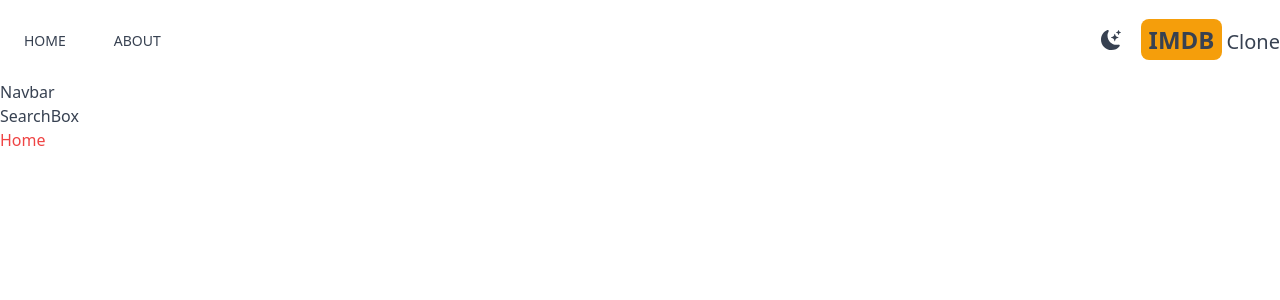
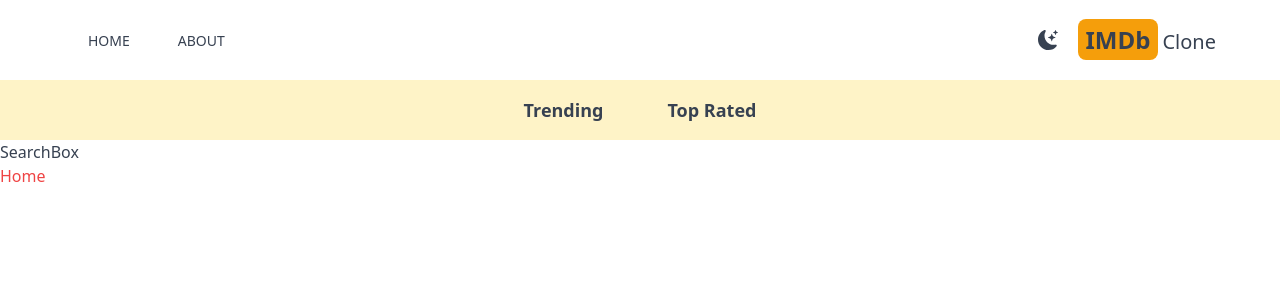
Before and after one commit to feras-alkilani/IMDB-clone, a Next.js app: page / in a window 1280 px wide. Shown: the top 300 px of the page. Built offline with nearby package versions, Linux system fonts and the light colour scheme.

Commit message:
create the navbar component

```diff
--- a/src/components/Header.jsx
+++ b/src/components/Header.jsx
@@ -1,14 +1,13 @@
-import React from "react";
 import MenuItem from "./MenuItem";
-import DarkModeSwitch from "./DarkModeSwitch";
 import { AiFillHome } from "react-icons/ai";
 import { BsFillInfoCircleFill } from "react-icons/bs";
 import Link from "next/link";
+import DarkModeSwitch from "./DarkModeSwitch";
 
 export default function Header() {
   return (
-    <div className="flex justify-between mx-2 mx-w-6xl sm:mx-auto items-center py-6">
-      <div className="flex  ">
+    <div className="flex justify-between mx-2 max-w-6xl sm:mx-auto items-center py-6">
+      <div className="flex">
         <MenuItem title="HOME" address="/" Icon={AiFillHome} />
         <MenuItem title="ABOUT" address="/about" Icon={BsFillInfoCircleFill} />
       </div>
@@ -17,7 +16,7 @@
         <Link href="/">
           <h2 className="text-2xl">
             <span className="font-bold bg-amber-500 py-1 px-2 rounded-lg mr-1">
-              IMDB
+              IMDb
             </span>
             <span className="text-xl hidden sm:inline">Clone</span>
           </h2>
--- a/src/components/Navbar.jsx
+++ b/src/components/Navbar.jsx
@@ -1,5 +1,11 @@
 import React from "react";
+import NavbarItem from "./NavbarItem";
 
 export default function Navbar() {
-  return <div>Navbar</div>;
+  return (
+    <div className="flex justify-center items-center space-x-4  dark:bg-gray-600 bg-amber-100 lg:text-lg p-4 ">
+      <NavbarItem title="Trending" param="fetchTrending" />
+      <NavbarItem title="Top Rated" param="fetchTopRated" />
+    </div>
+  );
 }
--- /dev/null
+++ b/src/components/NavbarItem.jsx
@@ -0,0 +1,25 @@
+"use client";
+
+import Link from "next/link";
+import React from "react";
+import { useSearchParams } from "next/navigation";
+
+export default function NavbarItem({ title, param }) {
+  const searchParams = useSearchParams();
+  const genre = searchParams.get("genre");
+  return (
+    <div>
+      <Link
+        className={`m-4 hover:text-amber-600 font-semibold p-2 {
+        ${
+          genre && genre === param
+            ? " underline underline-offset-8 decoration-4 decoration-amber-500 rounded-lg"
+            : ""
+        }  `}
+        href={`/?genre=${param}`}
+      >
+        {title}
+      </Link>
+    </div>
+  );
+}
```
